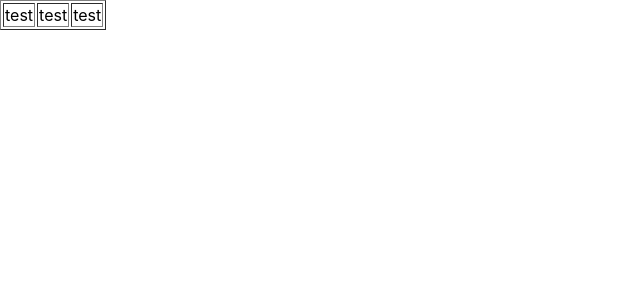
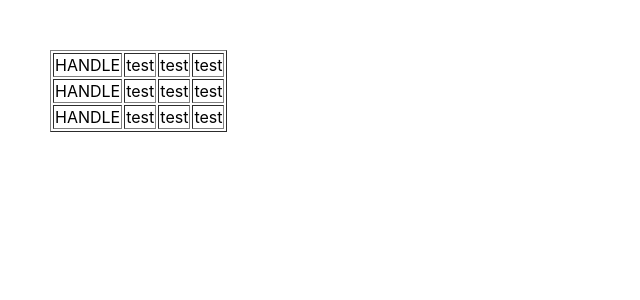
Before and after one commit to uktrade/fido, a React (Create React App) app in the folder front_end/fido/: page / in a window 1280 px wide. Shown: the top 300 px of the page, without its empty margins (0-640 px from the left). Built offline with nearby package versions, Linux system fonts and the light colour scheme.

Commit message:
Start to flesh out prototype editor functionality

```diff
--- a/front_end/fido/config/webpack-stats.json
+++ b/front_end/fido/config/webpack-stats.json
@@ -1 +1 @@
-{"status":"done","publicPath":"http://localhost:3000/","error":"ModuleError","message":"Module Error (from ./node_modules/eslint-loader/index.js):\n\n  Line 19:10:  'cellRef' is not defined  no-undef\n\nSearch for the keywords to learn more about each error.","chunks":{"main":[{"name":"main.js","publicPath":"http://localhost:3000/main.js","path":"/front_end/fido/build/static/main.js"},{"name":"main.7b13a6ca3f399e0be8e9.hot-update.js","publicPath":"http://localhost:3000/main.7b13a6ca3f399e0be8e9.hot-update.js","path":"/front_end/fido/build/static/main.7b13a6ca3f399e0be8e9.hot-update.js"},{"name":"main.js.map","publicPath":"http://localhost:3000/main.js.map","path":"/front_end/fido/build/static/main.js.map"},{"name":"main.7b13a6ca3f399e0be8e9.hot-update.js.map","publicPath":"http://localhost:3000/main.7b13a6ca3f399e0be8e9.hot-update.js.map","path":"/front_end/fido/build/static/main.7b13a6ca3f399e0be8e9.hot-update.js.map"}],"runtime~main":[{"name":"runtime~main.js","publicPath":"http://localhost:3000/runtime~main.js","path":"/front_end/fido/build/static/runtime~main.js"},{"name":"runtime~main.js.map","publicPath":"http://localhost:3000/runtime~main.js.map","path":"/front_end/fido/build/static/runtime~main.js.map"}],"vendors":[{"name":"vendors.js","publicPath":"http://localhost:3000/vendors.js","path":"/front_end/fido/build/static/vendors.js"},{"name":"vendors.js.map","publicPath":"http://localhost:3000/vendors.js.map","path":"/front_end/fido/build/static/vendors.js.map"}]}}
+{"status":"done","publicPath":"http://localhost:3000/","chunks":{"main":[{"name":"main.js","publicPath":"http://localhost:3000/main.js","path":"/front_end/fido/build/static/main.js"},{"name":"main.be33edc574e2dfc1a577.hot-update.js","publicPath":"http://localhost:3000/main.be33edc574e2dfc1a577.hot-update.js","path":"/front_end/fido/build/static/main.be33edc574e2dfc1a577.hot-update.js"},{"name":"main.js.map","publicPath":"http://localhost:3000/main.js.map","path":"/front_end/fido/build/static/main.js.map"},{"name":"main.be33edc574e2dfc1a577.hot-update.js.map","publicPath":"http://localhost:3000/main.be33edc574e2dfc1a577.hot-update.js.map","path":"/front_end/fido/build/static/main.be33edc574e2dfc1a577.hot-update.js.map"}],"runtime~main":[{"name":"runtime~main.js","publicPath":"http://localhost:3000/runtime~main.js","path":"/front_end/fido/build/static/runtime~main.js"},{"name":"runtime~main.js.map","publicPath":"http://localhost:3000/runtime~main.js.map","path":"/front_end/fido/build/static/runtime~main.js.map"}],"vendors":[{"name":"vendors.js","publicPath":"http://localhost:3000/vendors.js","path":"/front_end/fido/build/static/vendors.js"},{"name":"vendors.js.map","publicPath":"http://localhost:3000/vendors.js.map","path":"/front_end/fido/build/static/vendors.js.map"}]},"error":"ModuleError","message":"Module Error (from ./node_modules/eslint-loader/index.js):\n\n  Line 31:9:  'documentr' is not defined  no-undef\n\nSearch for the keywords to learn more about each error."}
--- a/front_end/fido/package.json
+++ b/front_end/fido/package.json
@@ -5,7 +5,10 @@
   "dependencies": {
     "react": "^16.9.0",
     "react-dom": "^16.9.0",
-    "react-scripts": "3.1.1"
+    "react-redux": "^7.1.1",
+    "react-scripts": "3.1.1",
+    "redux": "^4.0.4",
+    "redux-persist": "^6.0.0"
   },
   "scripts": {
     "start": "react-app-rewired start",
--- a/front_end/fido/src/App.js
+++ b/front_end/fido/src/App.js
@@ -1,19 +1,69 @@
-import React from 'react';
+import React, {Fragment, useState, useEffect, useRef } from 'react';
 import './App.css';
+import { Provider } from 'react-redux';
+import { persistor, store } from './Store';
+import { PersistGate } from 'redux-persist/integration/react';
 import TableRow from './Components/TableRow/index'
 import TableCell from './Components/TableCell/index'
+import TableHandle from './Components/TableHandle/index'
+import { TableProvider } from  './Components/TableContext'
 
 function App() {
+    const [mouseIsDown, setMouseIsDown] = useState(false);
+
+    useEffect(() => {
+        const captureMouseDn = (e) => {
+            console.log("Mouse down", mouseIsDown);
+            setMouseIsDown(true);
+        }
+
+        const captureMouseUp = (e) => {
+            console.log("Mouse up", mouseIsDown);
+
+            setMouseIsDown(false);
+        }
+
+
+        //const setFromEvent = e => setPosition({ x: e.clientX, y: e.clientY });
+
+        document.addEventListener("mousedown", captureMouseDn);
+        document.addEventListener("mouseup", captureMouseUp);
+
+        return () => {
+            document.removeEventListener("onmouseup", captureMouseDn);
+            document.removeEventListener("mousedown", captureMouseUp);
+        };
+    }, []);
+
     return (
+        <Provider store={store}>
+            <PersistGate loading={null} persistor={persistor}>
+                <TableProvider value={{ mouseIsDown: mouseIsDown }}>
                     <table border="1">
                         <tbody>
-        	<TableRow>
-        		<TableCell>This is a test...</TableCell>
-                <TableCell>This is a test...</TableCell>
-                <TableCell>This is a test...</TableCell>
+                        	<TableRow index="0">
+                                <TableHandle />
+                        		<TableCell cellId="1">This is a test...</TableCell>
+                                <TableCell cellId="2">This is a test...</TableCell>
+                                <TableCell cellId="3">This is a test...</TableCell>
+                        	</TableRow>
+                            <TableRow index="1">
+                                <TableHandle />
+                                <TableCell cellId="4">This is a test...</TableCell>
+                                <TableCell cellId="5">This is a test...</TableCell>
+                                <TableCell cellId="6">This is a test...</TableCell>
+                            </TableRow>
+                            <TableRow index="2">
+                                <TableHandle />
+                                <TableCell cellId="7">This is a test...</TableCell>
+                                <TableCell cellId="8">This is a test...</TableCell>
+                                <TableCell cellId="9">This is a test...</TableCell>
                             </TableRow>
                         </tbody>
                     </table>
+                </TableProvider>
+            </PersistGate>
+        </Provider>
     );
 }
 
--- /dev/null
+++ b/front_end/fido/src/Components/RowContext/index.js
@@ -0,0 +1,7 @@
+import React from 'react'
+
+const RowContext = React.createContext({})
+
+export const RowProvider = RowContext.Provider
+export const RowConsumer = RowContext.Consumer
+export default RowContext
--- a/front_end/fido/src/Components/TableCell/index.js
+++ b/front_end/fido/src/Components/TableCell/index.js
@@ -1,32 +1,91 @@
-import React, {Fragment, useState, useEffect, useRef } from 'react';
+import React, {Fragment, useState, useEffect, useRef, useContext } from 'react';
+import { shallowEqual, useSelector, useDispatch } from 'react-redux';
+import { ADD_SELECTED_CELL } from '../../Reducers/Selection'
+import TableContext from '../../Components/TableContext'
+
+function TableCell({children, cellId}) {
+    const dispatch = useDispatch();
+
+	const context = useContext(TableContext);
+
+	const [cellContent, setCellContent] = useState("test");
+	const [editMode, setEditMode] = useState(false);
+
+	const cellRef = useRef(null);
+	const inputRef = useRef(null);
+
+	const selectedCells = useSelector(state => state.selection.cells);
+
+	const checkInteraction = (e) => {
+		if (editMode && e.target != inputRef.current) {
+			setEditMode(false);
+		}
+	}
+
+	const selectCell = () => {
+		console.log(context.mouseIsDown);
+
+		//if (mouseIsDown) {
+	        // dispatch({
+	        //     type: ADD_SELECTED_CELL,
+	        //     cell: cellId
+	        // });
+		//}
+	}
+
+    useEffect(() => {
+		document.addEventListener("mouseover", selectCell);
+		return () => {
+			document.removeEventListener("mouseover", selectCell);
+		};
+    }, [editMode]);
+
+    useEffect(() => {
+		document.addEventListener("click", checkInteraction);
+		return () => {
+			document.removeEventListener("click", checkInteraction);
+		};
+    }, [editMode]);
+
+	useEffect(() => {
+		console.log(inputRef);
+		if (inputRef && inputRef.current) {
+			inputRef.current.focus();
+		}
+	});
+
+	const isSelected = () => {
+		console.log(selectedCells);
 
 
-function TableCell({children}) {
-	const [cellContent, setCellContent] = useState("test");
-	const [editMode, setEditMode] = useState(false);
-	const cellRef = useRef(null);
-
-    useEffect(() => {
-		document.addEventListener("click", function(e) {
-			console.log(cellRef);
-			console.log(e);
-		});
-    }, []);
+		if (selectedCells.includes(cellId)) {
+			return true;
+		} else {
+			return false;
+		}
+	}
 
 	return (
 		<Fragment>
 			<td
+				className={isSelected() ? 'highlight' : ''}
 				ref={cellRef}
-				onClick={() => {
+
+				onDoubleClick={ () => {
 					setEditMode(true);
-				}
-			}>
+				}}
+
+				// onClick={ () => {
+				// 	selectCell();
+				// }}
+			>
 				{editMode ? (
-				<input
-					type="text"
-					value={cellContent}
-					onChange={e => setCellContent(e.target.value)}
-				/>
+					<input
+						ref={inputRef}
+						type="text"
+						value={cellContent}
+						onChange={e => setCellContent(e.target.value)}
+					/>
 				) : (
 					<Fragment>
 						{cellContent}
--- /dev/null
+++ b/front_end/fido/src/Components/TableContext/index.js
@@ -0,0 +1,7 @@
+import React from 'react'
+
+const TableContext = React.createContext({})
+
+export const TableProvider = TableContext.Provider
+export const TableConsumer = TableContext.Consumer
+export default TableContext
--- /dev/null
+++ b/front_end/fido/src/Components/TableHandle/index.js
@@ -0,0 +1,19 @@
+import React, {Fragment, useState, useEffect, useRef, useContext } from 'react';
+
+import RowContext from '../../Components/RowContext'
+
+function TableHandle() {
+	const context = useContext(RowContext)
+
+	return (
+		<td
+			onClick={() => {
+				context.selectRow();
+			}
+		}>
+			HANDLE
+		</td>
+	);
+}
+
+export default TableHandle;
--- a/front_end/fido/src/Components/TableRow/index.js
+++ b/front_end/fido/src/Components/TableRow/index.js
@@ -1,11 +1,26 @@
-import React from 'react';
+import React, {Fragment, useState, useEffect, useRef } from 'react';
+import { shallowEqual, useSelector, useDispatch } from 'react-redux';
+import { RowProvider } from  '../../Components/RowContext'
+import { SET_SELECTED_ROW } from '../../Reducers/Selection'
 
+function TableRow({children, index}) {
+    const dispatch = useDispatch();
+	const [selected, setSelected] = useState(false);
+	const selectedRow = useSelector(state => state.selection.row);
 
-function TableRow(props) {
+	const selectRow = () => {
+        dispatch({
+            type: SET_SELECTED_ROW,
+            row: index
+        });
+	}
+
 	return (
-		<tr>
-			{props.children}
-		</tr>
+		<RowProvider value={{ selectRow: selectRow }}>
+			<tr className={selectedRow == index ? 'highlight' : ''}>
+				{children}
+			</tr>
+		</RowProvider>
 	);
 }
 
--- /dev/null
+++ b/front_end/fido/src/Reducers/Selection.js
@@ -0,0 +1,63 @@
+
+export const SET_SELECTED_ROW = 'SET_SELECTED_ROW';
+export const ADD_SELECTED_CELL = 'ADD_SELECTED_CELL';
+
+const selectionInitial = {
+    row: null,
+    cells: []
+};
+
+function insertItem(array, action) {
+  return [
+    ...array.slice(0, action.index),
+    action.cell,
+    ...array.slice(action.index)
+  ]
+}
+
+function updateObjectInArray(array, action) {
+  return array.map((item, index) => {
+    if (index !== action.index) {
+      // This isn't the item we care about - keep it as-is
+      return item
+    }
+
+    // Otherwise, this is the one we want - return an updated value
+    return {
+      ...item,
+      ...action.cell
+    }
+  })
+}
+
+export const selection = (state = selectionInitial, action) => {
+	console.log("state", state);
+    switch (action.type) {
+        case SET_SELECTED_ROW:
+            return Object.assign({}, state, {
+                row: action.row,
+                cells: []
+            });
+        case ADD_SELECTED_CELL:
+            let idAlreadyExists = state.cells.indexOf(action.cell) > -1;
+            // make a copy of the existing array
+            let cells = state.cells.slice();
+
+            if(idAlreadyExists) {
+                cells = cells.filter(id => id != action.cell);
+            }
+            else {
+                // modify the COPY, not the original
+                cells.push(action.cell);
+            }
+
+            return {
+                // "spread" the original state object
+                ...state,
+                // but replace the "cells" field
+                cells
+            };
+        default:
+            return state;
+    }
+}
--- /dev/null
+++ b/front_end/fido/src/Store.js
@@ -0,0 +1,26 @@
+'use strict';
+
+import { createStore, combineReducers } from 'redux';
+import { persistStore, persistReducer } from 'redux-persist';
+import { selection } from './Reducers/Selection';
+import storage from 'redux-persist/lib/storage';
+
+
+const persistConfig = {
+    key: 'root',
+    //transforms: [encryptor],
+    storage
+}
+
+const appReducer = combineReducers({
+    selection,
+});
+
+const persistedReducer = persistReducer(persistConfig, appReducer)
+
+export const store = createStore(persistedReducer);
+export const persistor = persistStore(store);
+export const purge = () => {
+    persistor.purge();
+    localStorage.clear();
+};
--- a/front_end/fido/src/index.css
+++ b/front_end/fido/src/index.css
@@ -1,5 +1,5 @@
 body {
-  margin: 0;
+  margin: 50px;
   font-family: -apple-system, BlinkMacSystemFont, "Segoe UI", "Roboto", "Oxygen",
     "Ubuntu", "Cantarell", "Fira Sans", "Droid Sans", "Helvetica Neue",
     sans-serif;
@@ -11,3 +11,16 @@ code {
   font-family: source-code-pro, Menlo, Monaco, Consolas, "Courier New",
     monospace;
 }
+
+.highlight {
+	background-color: red;
+}
+
+td {
+    user-select: none; /* supported by Chrome and Opera */
+   -webkit-user-select: none; /* Safari */
+   -khtml-user-select: none; /* Konqueror HTML */
+   -moz-user-select: none; /* Firefox */
+   -ms-user-select: none; /* Internet Explorer/Edge */
+   cursor: crosshair;
+}
```
Also changed, not shown: 1 other file (tests, documents, lock files or other folders). Lines whose indentation alone changed are shown as unchanged.
